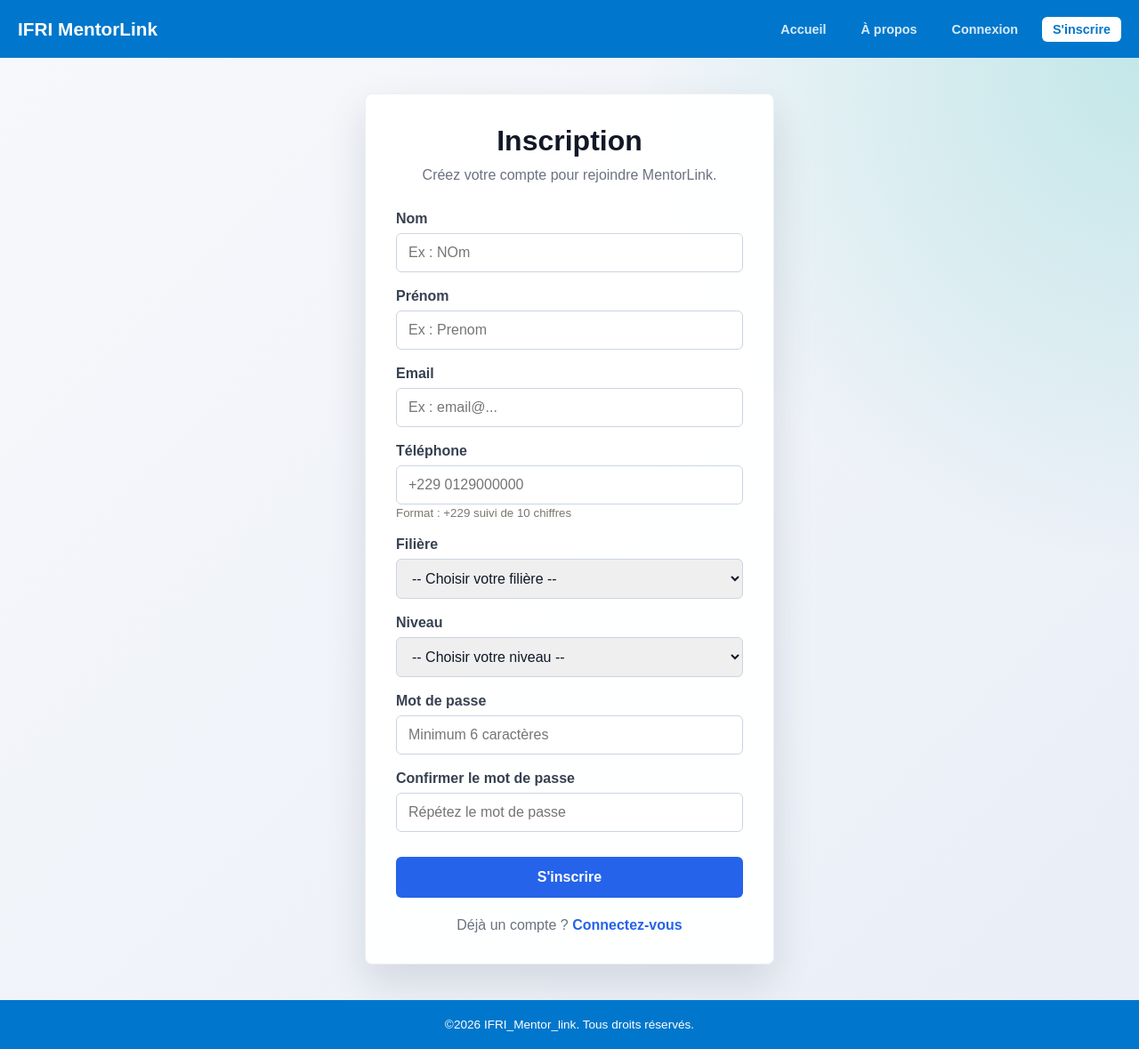
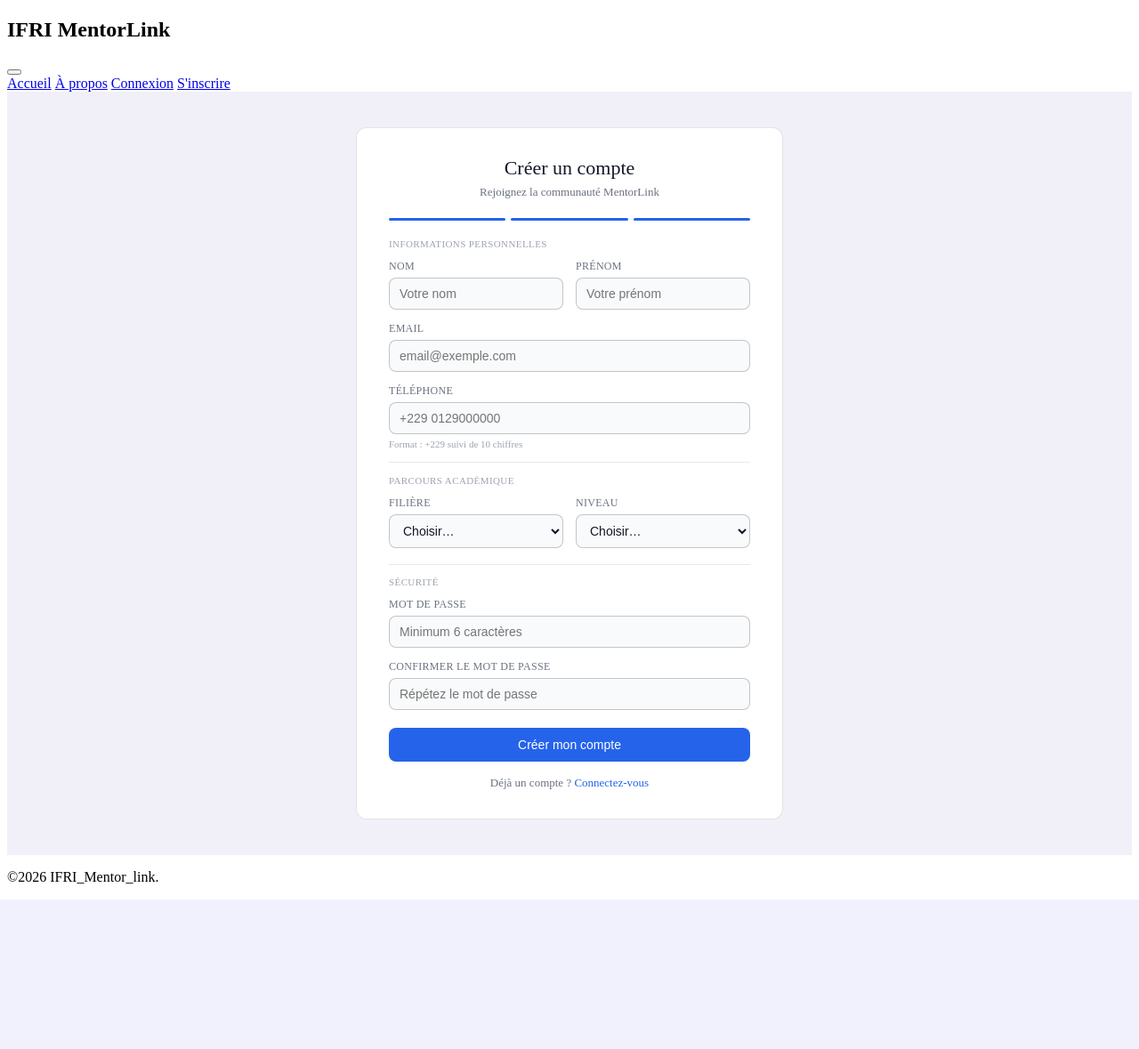
Before and after one commit to DavePastore47/PIL1_2526_25, a Flask app: page /page-inscription in a window 1280 px wide. Shown: the whole page at 89% size. After the commit the page ends 1011 px from the top, so only its background shows below. Run offline with Flask 3, Linux system fonts and the light colour scheme; some libraries are stand-ins or nearby versions.

Commit message:
feat(page connexion et inscription

```diff
--- a/app/static/css/inscription_style.css
+++ b/app/static/css/inscription_style.css
@@ -1,3 +1,4 @@
+
 * {
     box-sizing: border-box;
 }
@@ -6,96 +7,145 @@ main {
     display: flex;
     align-items: center;
     justify-content: center;
-    min-height: calc(100vh - 65px);
-    padding: 40px 20px;
-    background:
-        radial-gradient(circle at top right, rgba(20, 184, 166, 0.2), transparent 34%),
-        linear-gradient(135deg, #f7f8fb 0%, #e9eef7 100%);
+    min-height: calc(100vh - 60px);
+    padding: 2.5rem 1rem;
+    background: #f1f0f8;
 }
 
 .auth-card {
-    width: min(100%, 460px);
-    padding: 34px;
-    background-color: rgba(255, 255, 255, 0.94);
-    border: 1px solid rgba(31, 41, 55, 0.08);
-    border-radius: 8px;
-    box-shadow: 0 20px 45px rgba(15, 23, 42, 0.12);
+    width: min(100%, 480px);
+    padding: 2rem 2.25rem;
+    background-color: #ffffff;
+    border: 0.5px solid rgba(31, 41, 55, 0.12);
+    border-radius: 12px;
 }
 
+/* En-tête */
 .auth-card h1 {
-    margin: 0 0 8px;
+    margin: 0 0 4px;
     color: #111827;
-    font-size: 2rem;
+    font-size: 1.375rem;
+    font-weight: 500;
     text-align: center;
 }
 
 .intro {
-    margin: 0 0 28px;
+    margin: 0 0 20px;
     color: #6b7280;
+    font-size: 0.8125rem;
     line-height: 1.5;
     text-align: center;
 }
 
+/* Barre de progression */
+.progress-bar {
+    display: flex;
+    gap: 6px;
+    margin-bottom: 20px;
+}
+
+.progress-bar span {
+    flex: 1;
+    height: 3px;
+    border-radius: 999px;
+    background: #2563eb;
+}
+
+/* Séparateur de section */
+.section-divider {
+    height: 0.5px;
+    background: rgba(31, 41, 55, 0.1);
+    margin: 4px 0 14px;
+}
+
+.section-label {
+    font-size: 0.6875rem;
+    font-weight: 500;
+    color: #9ca3af;
+    letter-spacing: 0.4px;
+    text-transform: uppercase;
+    margin-bottom: 12px;
+}
+
+/* Grille 2 colonnes pour nom/prenom et filiere/niveau */
+.form-row {
+    display: grid;
+    grid-template-columns: 1fr 1fr;
+    gap: 14px;
+}
+
+/* Groupes de champs */
 .form-group {
-    margin-bottom: 18px;
+    display: flex;
+    flex-direction: column;
+    gap: 5px;
+    margin-bottom: 14px;
 }
 
 label {
     display: block;
-    margin-bottom: 7px;
-    color: #374151;
-    font-weight: 700;
+    font-size: 0.75rem;
+    font-weight: 500;
+    color: #6b7280;
+    letter-spacing: 0.3px;
+    text-transform: uppercase;
 }
 
 input, select {
     width: 100%;
-    padding: 12px 13px;
-    border: 1px solid #cbd5e1;
-    border-radius: 6px;
+    padding: 9px 11px;
+    border: 0.5px solid rgba(31, 41, 55, 0.25);
+    border-radius: 8px;
     color: #111827;
-    font-size: 1rem;
+    font-size: 0.875rem;
+    background: #f9fafb;
     outline: none;
-    transition: border-color 0.2s ease, box-shadow 0.2s ease;
+    transition: border-color 0.15s ease, box-shadow 0.15s ease, background 0.15s ease;
 }
 
 input:focus, select:focus {
     border-color: #2563eb;
-    box-shadow: 0 0 0 4px rgba(37, 99, 235, 0.14);
+    box-shadow: 0 0 0 3px rgba(37, 99, 235, 0.12);
+    background: #ffffff;
 }
 
+/* Bouton principal */
 .primary-button {
     display: inline-flex;
     align-items: center;
     justify-content: center;
     width: 100%;
-    min-height: 46px;
-    padding: 13px 16px;
-    border-radius: 6px;
-    font-size: 1rem;
-    font-weight: 800;
+    padding: 11px 16px;
+    border-radius: 8px;
+    font-size: 0.875rem;
+    font-weight: 500;
     border: none;
     color: #ffffff;
     background-color: #2563eb;
     cursor: pointer;
-    transition: background-color 0.2s ease, transform 0.2s ease;
-    margin-top: 10px;
+    transition: background-color 0.15s ease, transform 0.1s ease;
+    margin-top: 6px;
 }
 
 .primary-button:hover {
     background-color: #1d4ed8;
-    box-shadow: 0 10px 20px rgba(37, 99, 235, 0.24);
-    transform: translateY(-1px);
 }
 
+.primary-button:active {
+    transform: scale(0.99);
+}
+
+/* Lien connexion */
 .auth-switch {
-    margin: 22px 0 0;
+    margin: 16px 0 0;
     color: #6b7280;
+    font-size: 0.8125rem;
     text-align: center;
 }
 
 .auth-switch a {
     color: #2563eb;
-    font-weight: 800;
+    font-weight: 500;
     text-decoration: none;
 }
 
@@ -103,8 +153,12 @@ input:focus, select:focus {
     text-decoration: underline;
 }
 
-@media (max-width: 640px) {
+/* Responsive */
+@media (max-width: 480px) {
     .auth-card {
-        padding: 26px 20px;
+        padding: 1.5rem 1.25rem;
+    }
+    .form-row {
+        grid-template-columns: 1fr;
     }
 }
--- a/app/templates/inscription.html
+++ b/app/templates/inscription.html
@@ -4,10 +4,13 @@
 <meta charset="UTF-8">
 <meta name="viewport" content="width=device-width, initial-scale=1.0">
 <title>Inscription - IFRI MentorLink</title>
-<link rel="stylesheet" href="/static/css/style.css">
-<link rel="stylesheet" href="/static/css/inscription_style.css">
+<!-- <link rel="stylesheet" href="/static/css/style.css"> -->
+<link rel="stylesheet" href="/app/static/css/inscription_style.css">
 </head>
 <body>
+
+<style>
+</style>
 
 <!-- NAVBAR -->
 <nav class="navbar navbar-blue">
@@ -20,37 +23,61 @@
   <div class="nav-links" id="navLinks">
     <a href="/accueil">Accueil</a>
     <a href="#">À propos</a>
-    <a href="/page-connexion">Connexion</a>
-    <a href="/page-inscription" class="active">S'inscrire</a>
+    <a href="/app/templates/connexion.html">Connexion</a>
+    <a href="/app/templates/inscription.html" class="active">S'inscrire</a>
   </div>
 </nav>
 
 <main>
   <section class="auth-card">
-    <h1>Inscription</h1>
-    <p class="intro">Créez votre compte pour rejoindre MentorLink.</p>
+
+    <!-- En-tête -->
+    <h1>Créer un compte</h1>
+    <p class="intro">Rejoignez la communauté MentorLink</p>
+
+    <!-- Barre de progression -->
+    <div class="progress-bar">
+      <span></span>
+      <span></span>
+      <span></span>
+    </div>
+
     <form id="form-inscription">
+
+      <!-- Section : Informations personnelles -->
+      <p class="section-label">Informations personnelles</p>
+
+      <div class="form-row">
         <div class="form-group">
           <label for="nom">Nom</label>
-        <input type="text" id="nom" name="nom" placeholder="Ex : NOm" required>
+          <input type="text" id="nom" name="nom" placeholder="Votre nom" required>
         </div>
         <div class="form-group">
           <label for="prenom">Prénom</label>
-        <input type="text" id="prenom" name="prenom" placeholder="Ex : Prenom" required>
+          <input type="text" id="prenom" name="prenom" placeholder="Votre prénom" required>
         </div>
+      </div>
+
       <div class="form-group">
         <label for="email">Email</label>
-        <input type="email" id="email" name="email" placeholder="Ex : email@..." required>
+        <input type="email" id="email" name="email" placeholder="email@exemple.com" required>
       </div>
+
       <div class="form-group">
         <label for="telephone">Téléphone</label>
         <input type="text" id="telephone" name="telephone" placeholder="+229 0129000000" required>
-        <small style="color:#7a7870">Format : +229 suivi de 10 chiffres</small>
+        <small style="font-size:0.6875rem;color:#9ca3af">Format : +229 suivi de 10 chiffres</small>
       </div>
+
+      <!-- Section : Parcours académique -->
+      <div class="section-divider"></div>
+      <p class="section-label">Parcours académique</p>
+
+      <div class="form-row">
         <div class="form-group">
           <label for="filiere">Filière</label>
           <select id="filiere" name="filiere">
-          <option value="">-- Choisir votre filière --</option>
+            <option value="">Choisir…</option>
             <option value="GL">Génie Logiciel (GL)</option>
             <option value="SI">Sécurité Informatique (SI)</option>
             <option value="IM">Internet et Multimédia (IM)</option>
@@ -61,7 +88,7 @@
         <div class="form-group">
           <label for="niveau">Niveau</label>
           <select id="niveau" name="niveau">
-          <option value="">-- Choisir votre niveau --</option>
+            <option value="">Choisir…</option>
             <option value="L1">Licence 1</option>
             <option value="L2">Licence 2</option>
             <option value="L3">Licence 3</option>
@@ -69,28 +96,37 @@
             <option value="M2">Master 2</option>
           </select>
         </div>
+      </div>
+
+      <!-- Section : Mot de passe -->
+      <div class="section-divider"></div>
+      <p class="section-label">Sécurité</p>
+
       <div class="form-group">
         <label for="mot_de_passe">Mot de passe</label>
         <input type="password" id="mot_de_passe" name="mot_de_passe" placeholder="Minimum 6 caractères" required>
       </div>
+
       <div class="form-group">
         <label for="confirm">Confirmer le mot de passe</label>
         <input type="password" id="confirm" name="confirm" placeholder="Répétez le mot de passe" required>
       </div>
-      <button class="primary-button" type="submit">S'inscrire</button>
+
+      <button class="primary-button" type="submit">Créer mon compte</button>
     </form>
+
     <p class="auth-switch">
-      Déjà un compte ? <a href="/page-connexion">Connectez-vous</a>
+      Déjà un compte ? <a href="/app/templates/connexion.html">Connectez-vous</a>
     </p>
   </section>
 </main>
 
 <footer>
-  <p>&copy;2026 IFRI_Mentor_link. Tous droits réservés.</p>
+  <p>&copy;2026 IFRI_Mentor_link.</p>
 </footer>
 
 <script>
-// Burger menu
+
 const burgerBtn = document.getElementById('burgerBtn');
 const navLinks = document.getElementById('navLinks');
 if (burgerBtn) {
@@ -99,7 +135,7 @@ if (burgerBtn) {
     });
 }
 
-// Formulaire inscription
+
 document.getElementById('form-inscription').addEventListener('submit', async function(e) {
     e.preventDefault();
 
```
Also changed, not shown: app/static/css/connexion_style.css (+18 -0 lines), app/templates/connexion.html (+6 -6 lines). Lines whose indentation alone changed are shown as unchanged.
